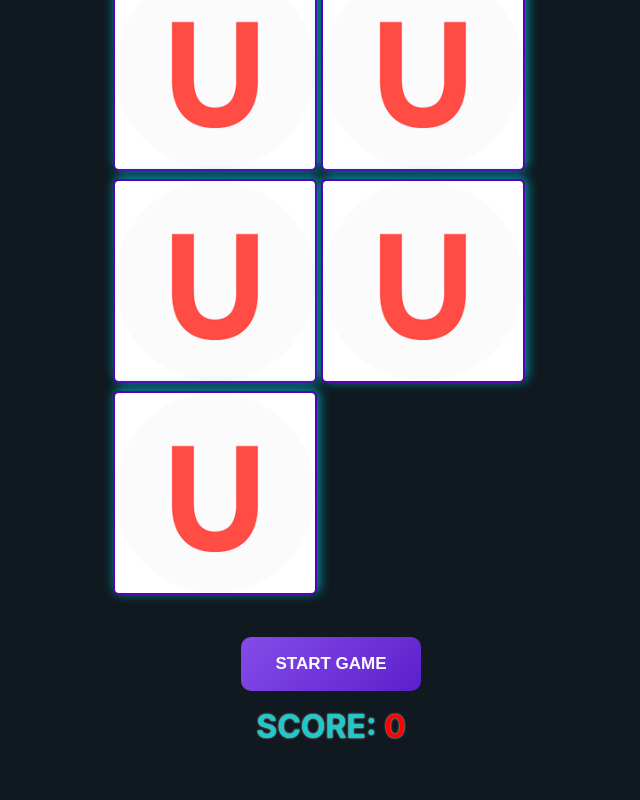
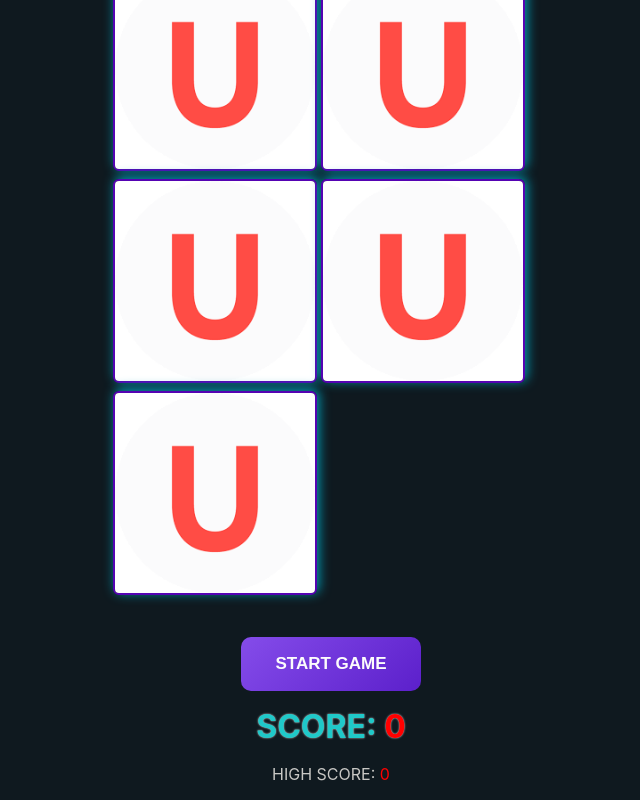
Before and after one commit to wiflysk8/wacamole_game, a React (Create React App) app: page / in a window 1280 px wide. Shown: the part 548-1348 px from the top of the page, without its empty margins (309-949 px from the left). Before the commit the page ends 1296 px from the top, so only its background shows below. Built offline with nearby package versions, Linux system fonts and the light colour scheme.

Commit message:
add high score

```diff
--- a/src/App.jsx
+++ b/src/App.jsx
@@ -9,6 +9,7 @@ function App() {
   const [random, setRandom] = useState(0);
   const [timer, setTimer] = useState(30);
   const [startGame, setStartGame] = useState(false);
+  const [highScore, setHighScore] = useState(0);
 
   useEffect(() => {
     if (startGame === true) {
@@ -23,13 +24,19 @@ function App() {
       if (newRandom !== random) {
         setRandom(newRandom);
       }
+      console.log(random);
     }, 350);
     return () => clearInterval(interval);
   });
 
   if (timer === 0) {
     alert("Game Over, your score is: " + counter);
-    window.location.reload();
+    if (counter > highScore) {
+      setHighScore(counter);
+    }
+    setCounter(0);
+    setTimer(30);
+    setStartGame(false);
   }
 
   const handleClick = () => {
@@ -52,7 +59,10 @@ function App() {
         </button>
       )}
       <p className="c-score">
-        SCORE: <span className={counter >= 20 ? "c-green" : "c-red"}>{counter}</span>
+        SCORE: <span className={counter >= 15 ? "c-green" : "c-red"}>{counter}</span>
+      </p>
+      <p>
+        HIGH SCORE: <span className={highScore >= 15 ? "c-green" : "c-red"}>{highScore}</span>
       </p>
     </div>
   );
```
